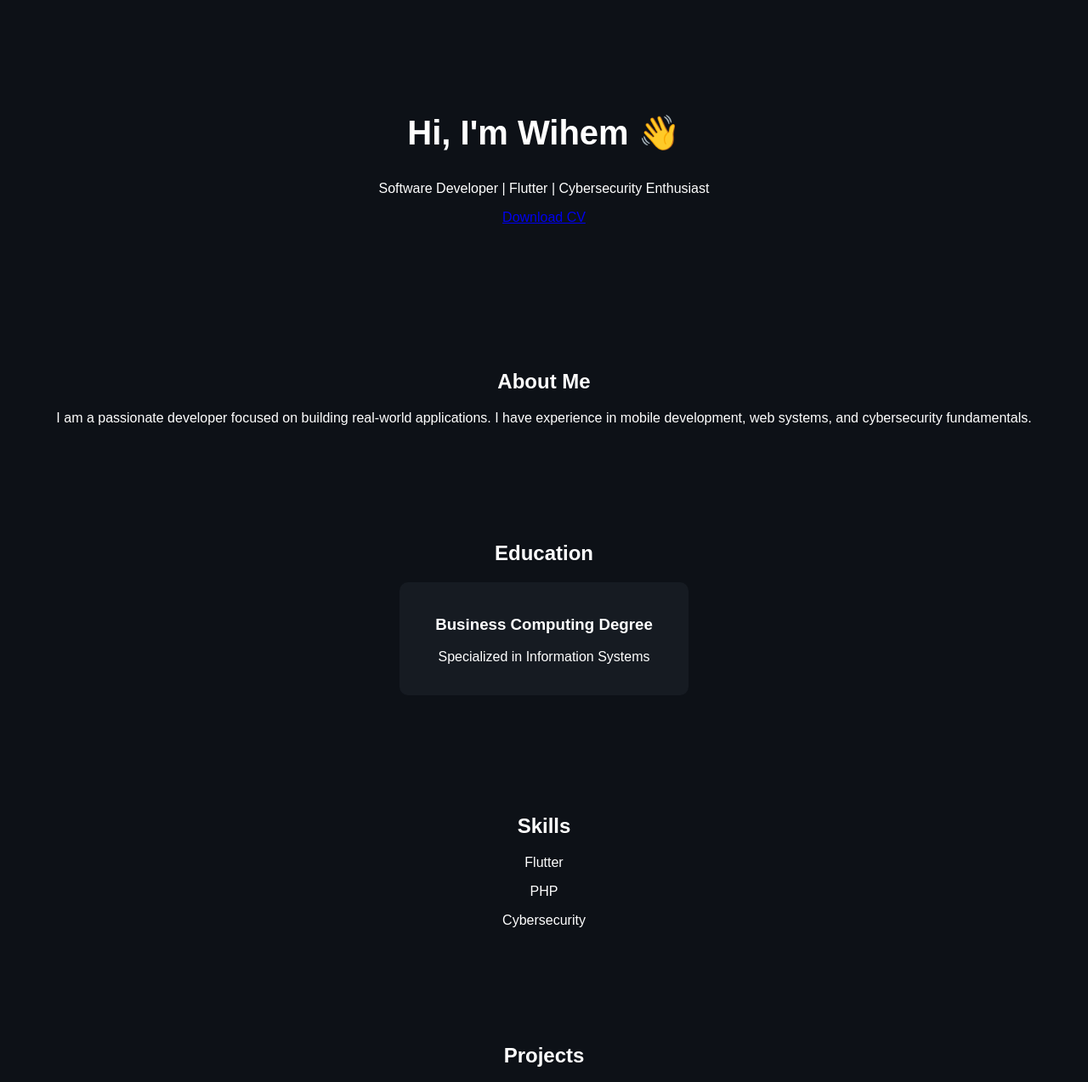
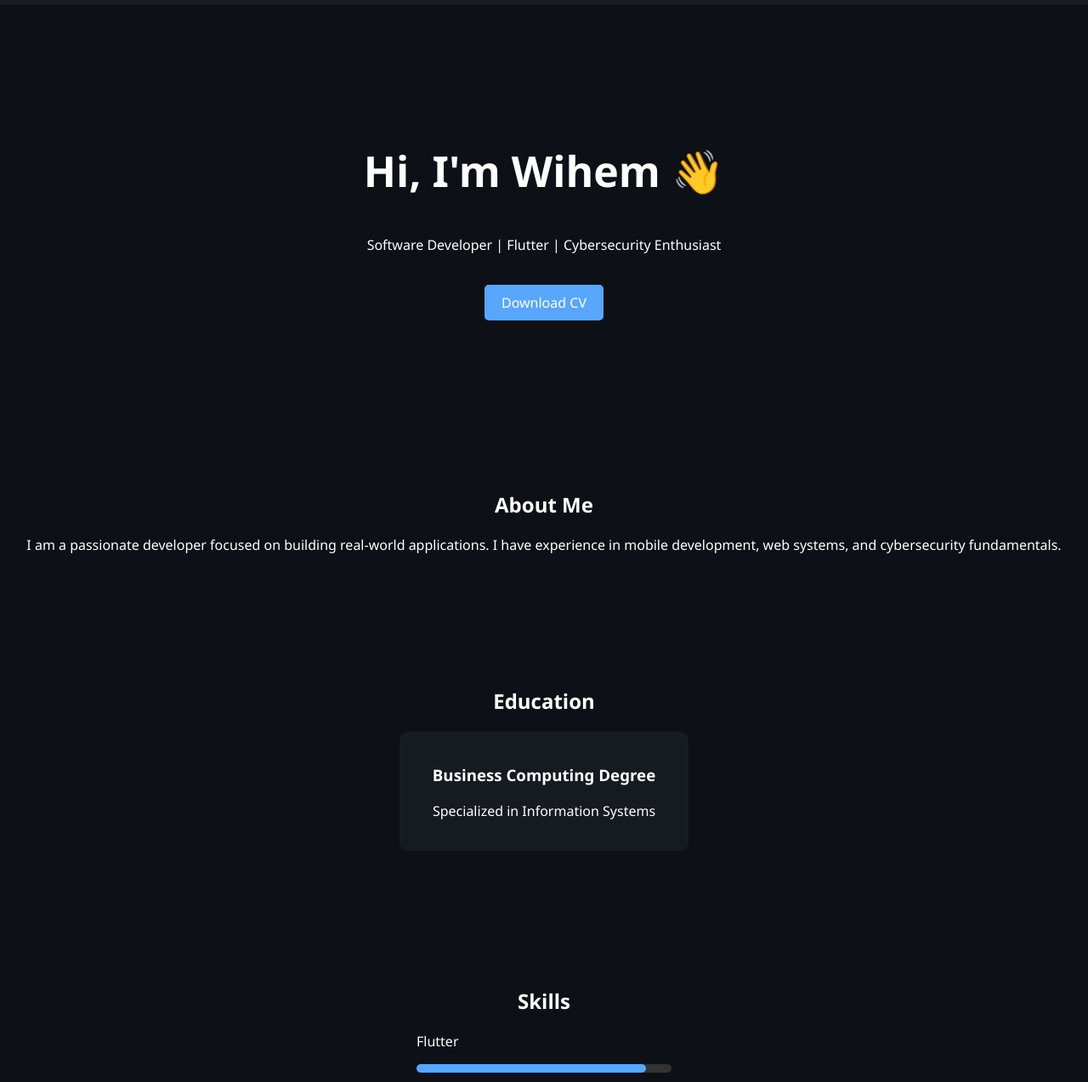
Before and after one commit to Wihem55/portfolio, a plain HTML site: page index.html in a window 1280 px wide. Shown: the part 120-1393 px from the top of the page at 85% size. Drawn offline with Linux system fonts and the light colour scheme.

Commit message:
Update styles for body, header, and hero sections

```diff
--- a/style.css
+++ b/style.css
@@ -1,15 +1,15 @@
 body {
     margin: 0;
-    font-family: Arial;
+    font-family: 'Segoe UI';
     background: #0d1117;
     color: white;
 }
 
-/* NAVBAR */
+/* NAV */
 header {
     display: flex;
     justify-content: space-between;
-    padding: 20px;
+    padding: 20px 50px;
     background: #161b22;
 }
 
@@ -22,16 +22,26 @@ nav a {
 /* HERO */
 .hero {
     text-align: center;
-    padding: 100px 20px;
+    padding: 120px 20px;
 }
 
 .hero h2 {
-    font-size: 40px;
+    font-size: 50px;
+}
+
+.btn {
+    display: inline-block;
+    margin-top: 20px;
+    padding: 10px 20px;
+    background: #58a6ff;
+    color: white;
+    text-decoration: none;
+    border-radius: 5px;
 }
 
 /* SECTIONS */
 section {
-    padding: 50px;
+    padding: 60px 20px;
     text-align: center;
 }
 
@@ -46,21 +56,30 @@ section {
 }
 
 .card:hover {
-    transform: scale(1.05);
+    transform: translateY(-5px);
 }
 
 /* SKILLS */
-.skills span {
+.skill {
+    width: 300px;
+    margin: 20px auto;
+    text-align: left;
+}
+
+.bar {
+    background: #333;
+    height: 10px;
+    border-radius: 5px;
+}
+
+.bar div {
     background: #58a6ff;
-    padding: 10px;
-    margin: 5px;
-    display: inline-block;
+    height: 10px;
     border-radius: 5px;
 }
 
 /* FOOTER */
 footer {
-    text-align: center;
     padding: 20px;
     background: #161b22;
 }
```
